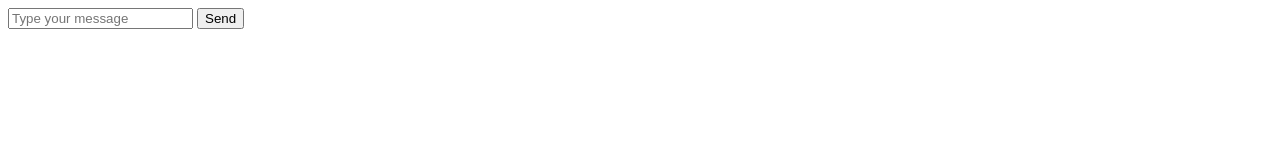
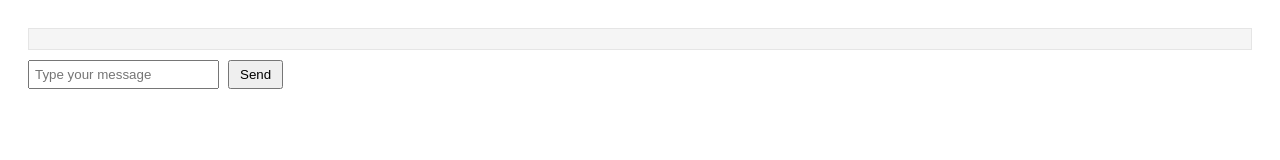
Before and after one commit to Smily-bot/Msgweb, a plain HTML site: page index.html in a window 1280 px wide. Drawn offline with Linux system fonts and the light colour scheme.

Commit message:
Update index.html

```diff
--- a/index.html
+++ b/index.html
@@ -2,7 +2,26 @@
   <html>
   <head>
   <title>Messaging Website</title>
-  <style> /* CSS styles */ </style>
+  <style> /* CSS styles */
+  body {
+  padding: 20px; }
+
+#message-container {
+  background-color: #f5f5f5;
+  border: 1px solid #e5e5e5;
+  padding: 10px;
+  margin-bottom: 10px; }
+
+#message-input {
+  padding: 5px;
+  margin-right: 5px; }
+
+button {
+  padding: 5px 10px; }
+
+
+
+  </style>
   </head>
   <body>
   <div id="message-container"></div>
```
